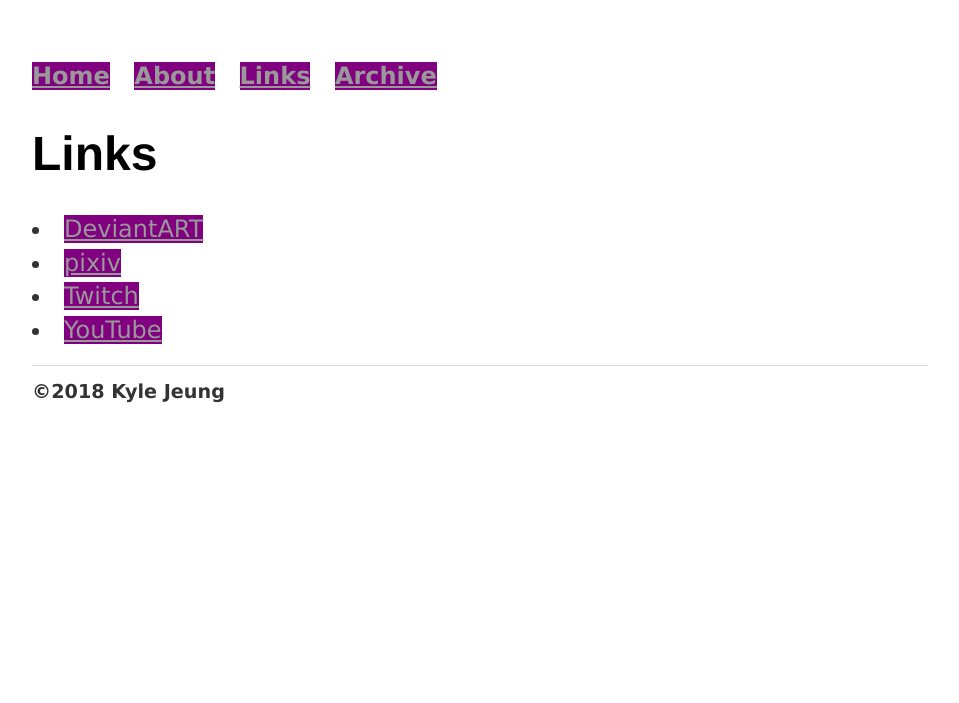
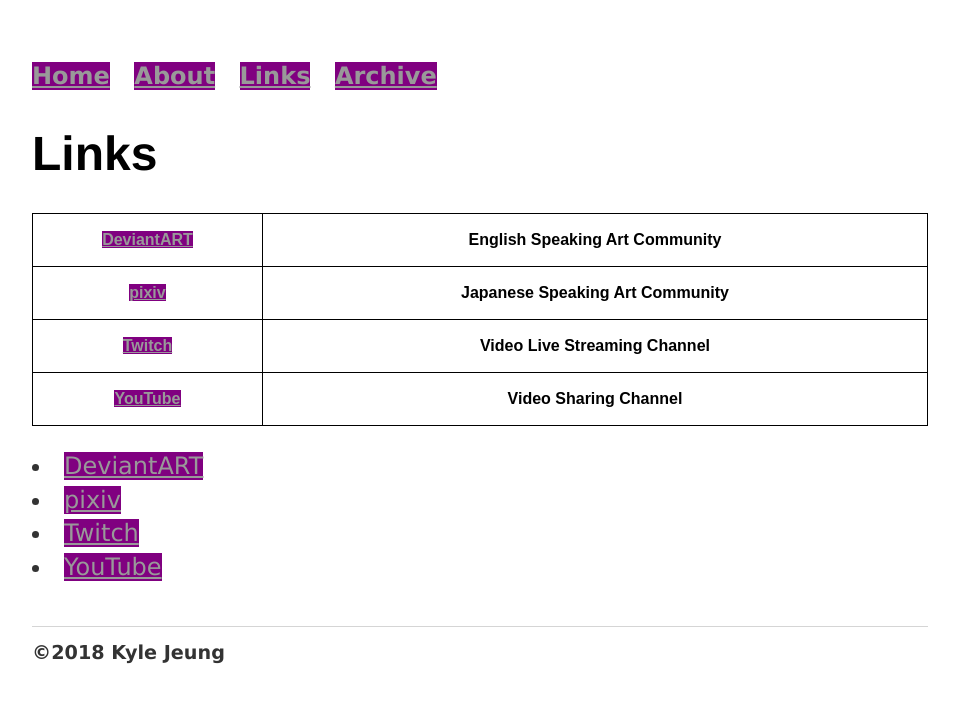
Before and after one commit to jeungkyle/portfolio, a Jekyll site: the page built from links/index.html, in a window 1280 px wide. Shown: the top 703 px of the page, without its empty margins (160-1119 px from the left). Built offline with Jekyll 4.4.1, drawn with Linux system fonts in a browser that asks for light colours.

Commit message:
Update index.html

```diff
--- a/links/index.html
+++ b/links/index.html
@@ -4,8 +4,28 @@ title: Links
 ---
 <h1>{{ page.title }}</h1>
 
+<table>
+  <tr>
+    <th><a href="https://www.deviantart.com/antharyx">DeviantART</a></th>
+    <th>English Speaking Art Community</th>
+  </tr>
+  <tr>
+    <th><a href="https://www.pixiv.net/member.php?id=7659868">pixiv</a></th>
+    <th>Japanese Speaking Art Community</th>
+  </tr>
+  <tr>
+    <th><a href="https://www.twitch.tv/lmk_antharyx">Twitch</a></th>
+    <th>Video Live Streaming Channel</th>
+  </tr>
+  <tr>
+    <th><a href="https://www.youtube.com/channel/UC4b2iQRiSYMzM-osJ48kjDA">YouTube</a></th>
+    <th>Video Sharing Channel</th>
+  </tr>
+</table>
+
 <p>
   <li><a href="https://www.deviantart.com/antharyx">DeviantART</a></li>
   <li><a href="https://www.pixiv.net/member.php?id=7659868">pixiv</a></li>
   <li><a href="https://www.twitch.tv/lmk_antharyx">Twitch</a></li>
   <li><a href="https://www.youtube.com/channel/UC4b2iQRiSYMzM-osJ48kjDA">YouTube</a></li>
+</p>
```
